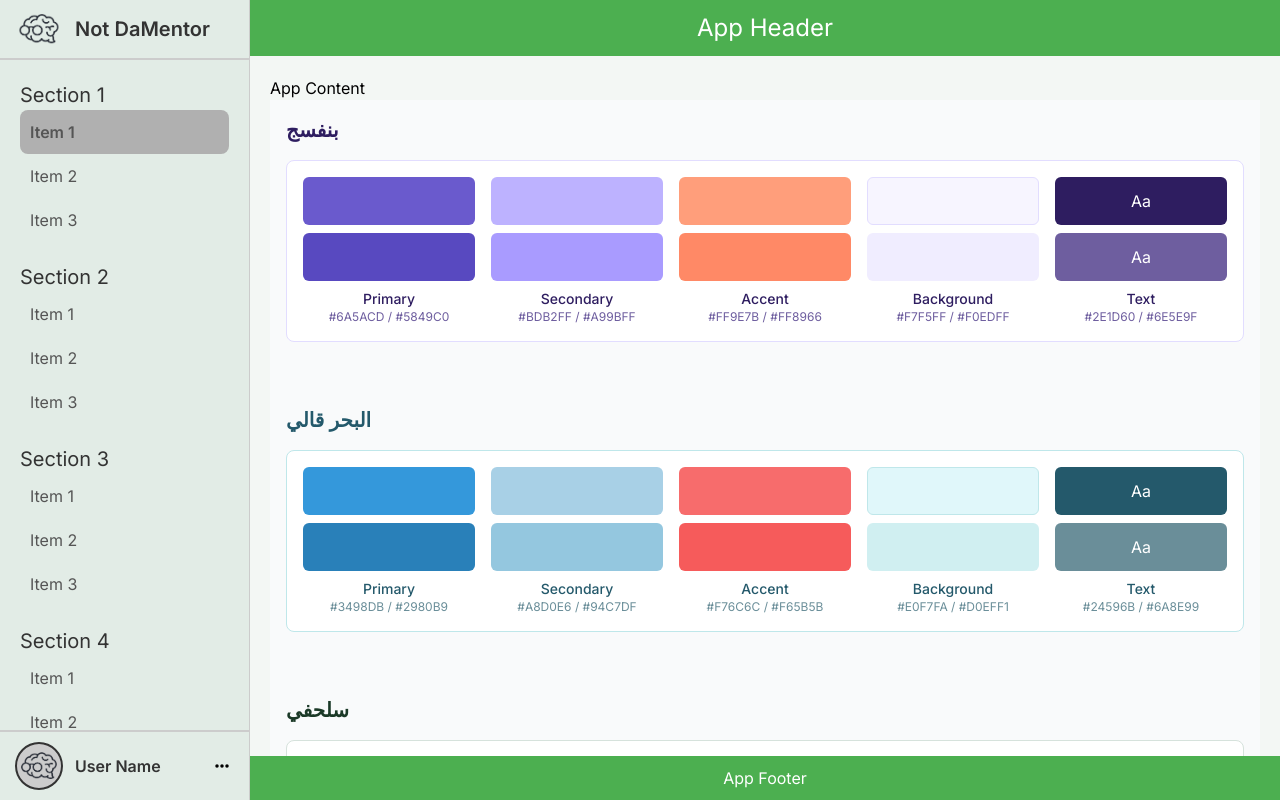
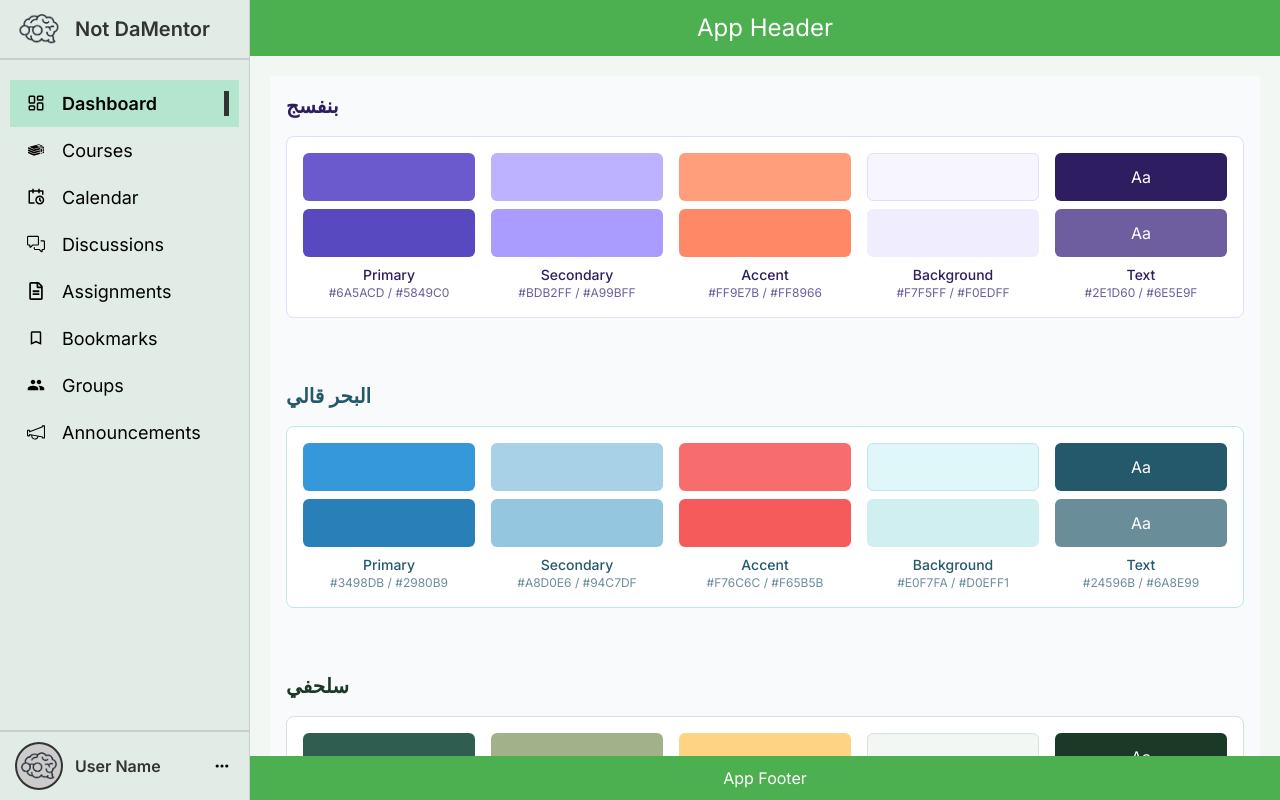
Before and after one commit to Elabyad247/not-damentor, a React (Create React App) app: page / in a window 1280 px wide. Built offline with nearby package versions, Linux system fonts and the light colour scheme.

Commit message:
Refactor Sidebar component to use new icons and simplify layout; remove unused sections

```diff
--- a/src/App.js
+++ b/src/App.js
@@ -11,7 +11,6 @@ function App() {
           <h1>App Header</h1>
         </div>
         <div className="app-content">
-          <p>App Content</p>
           <ColorPalettes />
         </div>
         <div className="app-footer">
--- a/src/components/Sidebar.css
+++ b/src/components/Sidebar.css
@@ -32,7 +32,7 @@
 
 .sidebar-content {
   flex-grow: 1;
-  padding: 20px;
+  padding: 20px 10px;
   overflow-y: auto;
 }
 
@@ -49,35 +49,41 @@
   background-color: #aaa;
 }
 
-.sidebar-content .sidebar-section {
-  margin-bottom: 20px;
-}
-
-.sidebar-content .sidebar-section h2 {
-  font-size: 20px;
-  color: #333;
-}
-
-.sidebar-content .sidebar-section ul {
+.sidebar-content ul {
   list-style-type: none;
   padding: 0;
 }
-.sidebar-content .sidebar-section ul li {
-  padding: 10px;
-  font-size: 16px;
-  color: #555;
+
+.sidebar-content ul li {
+  font-size: 18px;
+  padding: 10px 10px;
+  display: flex;
+  align-items: center;
   cursor: pointer;
   transition: background-color 0.3s;
-  border-radius: 8px;
+}
+.sidebar-content ul li:hover {
+  background-color: #b4e6cf;
+}
+.sidebar-content ul li .icon {
+  width: 2rem;
+  margin-right: 10px;
+}
+.sidebar-content ul li .icon:hover {
+  transform: scale(1.1);
+  transition: transform 0.3s;
 }
 
-.sidebar-content .sidebar-section ul li:hover {
-  background-color: #d1d1d1;
+.sidebar-content ul li.active {
+  background-color: #b4e6cf;
+  font-weight: bold;
 }
-
-.sidebar-content .sidebar-section ul li.active {
-  background-color: #b0b0b0;
-  font-weight: bold;
+.sidebar-content ul li.active .rightLine {
+  background-color: #333;
+  width: 5px;
+  height: 25px;
+  position: relative;
+  margin-left: auto;
 }
 
 .sidebar-footer {
--- a/src/components/Sidebar.js
+++ b/src/components/Sidebar.js
@@ -1,9 +1,17 @@
-import { FontAwesomeIcon } from "@fortawesome/react-fontawesome";
-import { library } from "@fortawesome/fontawesome-svg-core";
-import { faEllipsis } from "@fortawesome/free-solid-svg-icons";
+import { HiDotsHorizontal } from "react-icons/hi";
+import { LuLayoutDashboard } from "react-icons/lu";
+import { GiBookPile } from "react-icons/gi";
+import { RiCalendarScheduleLine } from "react-icons/ri";
+import { GoCommentDiscussion } from "react-icons/go";
+import { FaRegFileAlt } from "react-icons/fa";
+import { MdBookmarkBorder } from "react-icons/md";
+import { MdGroup } from "react-icons/md";
+import { TfiAnnouncement } from "react-icons/tfi";
+import { MdOutlineSettings } from "react-icons/md";
+import { MdHelpOutline } from "react-icons/md";
+import { MdLogout } from "react-icons/md";
+
 import "./Sidebar.css";
-
-library.add(faEllipsis);
 
 export default function Sidebar() {
   return (
@@ -13,46 +21,48 @@ export default function Sidebar() {
         <h1 className="title">Not DaMentor</h1>
       </div>
       <div className="sidebar-content">
-        <div className="sidebar-section">
-          <h2>Section 1</h2>
-          <ul>
-            <li className="active">Item 1</li>
-            <li>Item 2</li>
-            <li>Item 3</li>
-          </ul>
-        </div>
-        <div className="sidebar-section">
-          <h2>Section 2</h2>
-          <ul>
-            <li>Item 1</li>
-            <li>Item 2</li>
-            <li>Item 3</li>
-          </ul>
-        </div>
-        <div className="sidebar-section">
-          <h2>Section 3</h2>
-          <ul>
-            <li>Item 1</li>
-            <li>Item 2</li>
-            <li>Item 3</li>
-          </ul>
-        </div>
-        <div className="sidebar-section">
-          <h2>Section 4</h2>
-          <ul>
-            <li>Item 1</li>
-            <li>Item 2</li>
-            <li>Item 3</li>
-          </ul>
-        </div>
-        <div className="sidebar-section">
-          <h2>Section 5</h2>
-          <ul>
-            <li>Item 1</li>
-            <li>Item 2</li>
-            <li>Item 3</li>
-          </ul>
-        </div>
+        <ul>
+          <li className="active">
+            <LuLayoutDashboard className="icon" />
+            <span>Dashboard</span>
+            <span className="rightLine"></span>
+          </li>
+          <li>
+            <GiBookPile className="icon" />
+            <span>Courses</span>
+            <span className="rightLine"></span>
+          </li>
+          <li>
+            <RiCalendarScheduleLine className="icon" />
+            <span>Calendar</span>
+            <span className="rightLine"></span>
+          </li>
+          <li>
+            <GoCommentDiscussion className="icon" />
+            <span>Discussions</span>
+            <span className="rightLine"></span>
+          </li>
+          <li>
+            <FaRegFileAlt className="icon" />
+            <span>Assignments</span>
+            <span className="rightLine"></span>
+          </li>
+          <li>
+            <MdBookmarkBorder className="icon" />
+            <span>Bookmarks</span>
+            <span className="rightLine"></span>
+          </li>
+          <li>
+            <MdGroup className="icon" />
+            <span>Groups</span>
+            <span className="rightLine"></span>
+          </li>
+          <li>
+            <TfiAnnouncement className="icon" />
+            <span>Announcements</span>
+            <span className="rightLine"></span>
+          </li>
+        </ul>
       </div>
       <div className="sidebar-footer">
         <img
@@ -61,7 +71,7 @@ export default function Sidebar() {
           className="profile-icon"
         />
         <h3 className="profile-name">User Name</h3>
-        <FontAwesomeIcon icon="ellipsis" className="ellipsis-icon" />
+        <HiDotsHorizontal className="ellipsis-icon" />
       </div>
     </div>
   );
```
